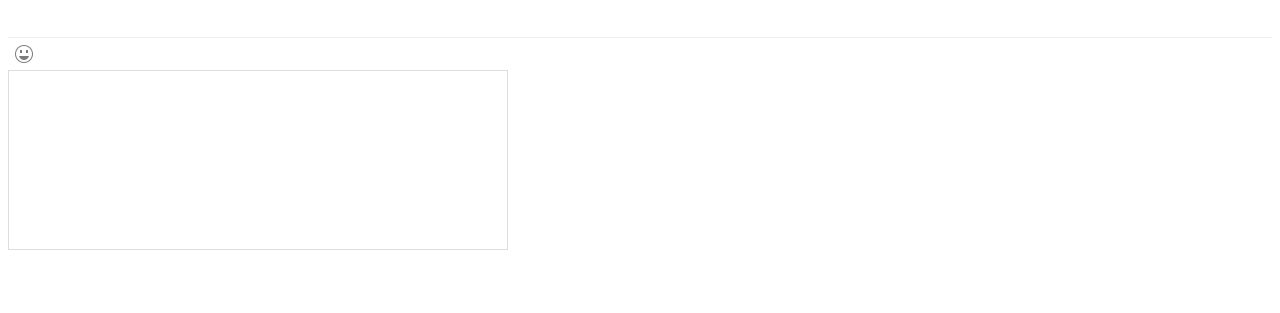
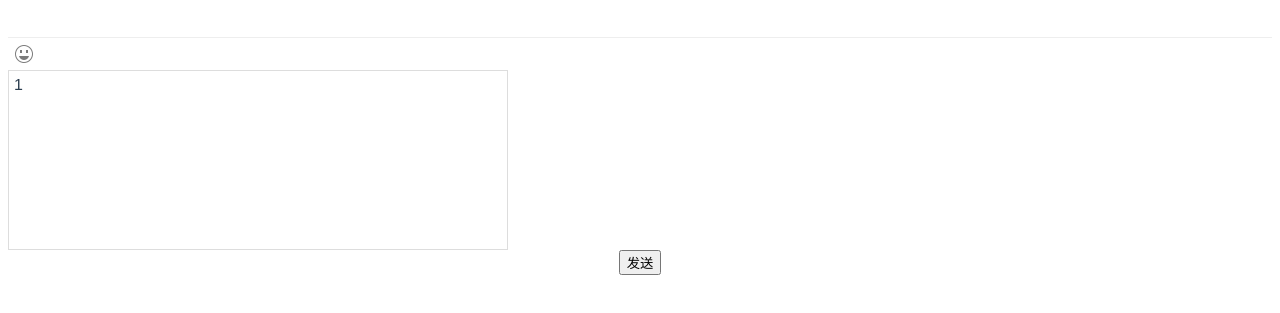
Before and after one commit to lihuironghpu/vue-kindeditor-emoji, a Vue app: page /#/chat in a window 1280 px wide. Shown: the part 287-600 px from the top of the page. Built offline with nearby package versions, Linux system fonts and the light colour scheme.

Commit message:
功能完善

```diff
--- a/src/components/Chat.vue
+++ b/src/components/Chat.vue
@@ -1,7 +1,11 @@
 <template>
   <div>
     <p>聊天界面</p>
-    <kindeditor-emoji></kindeditor-emoji>
+    <kindeditor-emoji :parent-text-content.sync="textContent1"></kindeditor-emoji>
+    <div>
+      <button type="button" v-on:click="sendMes">发送</button>
+      <!--<button type="button" v-on:click="clearMes">清空</button>-->
+    </div>
   </div>
 </template>
 <script>
@@ -10,7 +14,13 @@ export default {
   name: 'Chat',
   data () {
     return {
-
+      textContent1: '1'
+    }
+  },
+  methods: {
+    // 点击发送
+    sendMes: function (event) {
+      console.log(this.textContent1)
     }
   },
   components: {
--- a/src/components/KindeditorEmoji.vue
+++ b/src/components/KindeditorEmoji.vue
@@ -24,7 +24,7 @@
         <i class="icon-emoji"></i>
       </span>
     </div>
-    <div contenteditable class="show-select-wrap">
+    <div contenteditable class="show-select-wrap" v-html="textContent" v-on:input="changeMes">
 
     </div>
   </div>
@@ -33,14 +33,35 @@
 <script>
 export default {
   name: 'KindeditorEmoji',
+  props: [
+    'parentTextContent' // 输入框的innerHTML
+  ],
   data () {
     return {
       title: 'emoji',
       previewFlag: false, // 预览标志
       previewPosition: 'preview-right', // 预览的class
       previewSrc: '', // 预览表情的地址
-      showEmojiFlag: false // 显示表情区域标志
+      showEmojiFlag: false, // 显示表情区域标志
+      textContent: this.parentTextContent
     }
+  },
+  mounted () {
+    const self = this
+    // 给window绑定隐藏表情选择框
+    self.bodyListener = (e) => {
+      self.showEmojiFlag = false
+      console.log('++++++++++++')
+      this.textContent = document.querySelector('.show-select-wrap').innerHTML
+      console.log(document.querySelector('.show-select-wrap').innerHTML)
+      console.log(this.textContent)
+      // console.log(this.textContent)
+      this.$emit('update:parentTextContent', this.textContent)
+    }
+    window.document.addEventListener('click', this.bodyListener, false)
+  },
+  beforeDestroy () {
+    window.document.removeEventListener('click', this.bodyListener)
   },
   methods: {
     // 表情预览右上角或者左上角
@@ -55,7 +76,16 @@ export default {
     },
     // 选中表情
     selectEmoji: function (event) {
-      document.querySelector('.show-select-wrap').innerHTML += '<img src=' + event.target.dataset.src + ' alt=' + event.target.dataset.alt + '>'
+      this.textContent += '<img src=' + event.target.dataset.src + ' alt=' + event.target.dataset.alt + '>'
+      this.$emit('update:parentTextContent', this.textContent)
+    },
+    changeMes: function (event) {
+      // console.log('-----------')
+      // console.log(event)
+      // console.log(event.target.innerHTML)
+      // console.log(this.textContent)
+      // this.textContent = event.target.innerHTML
+      // this.$emit('update:parentTextContent', this.textContent)
     },
     // 离开表情选择区域，隐藏左上角或者右上角的预览
     leaveEmojiWrap: function (event) {
@@ -94,6 +124,7 @@ export default {
       return arr
     }
   }
+
 }
 
 </script>
```
